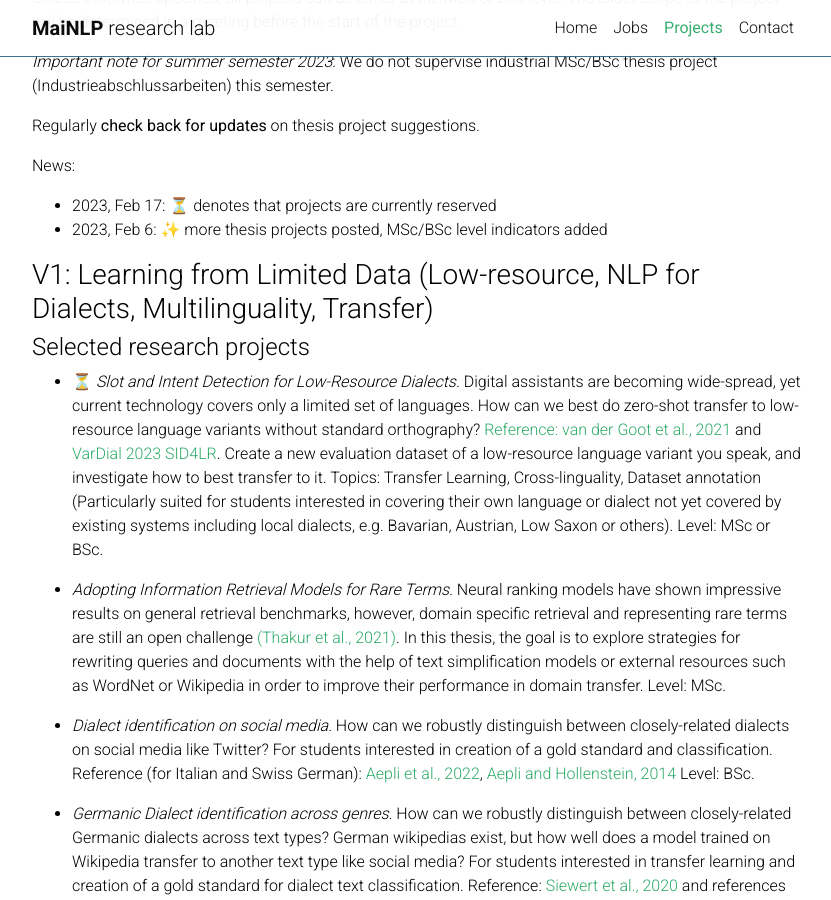
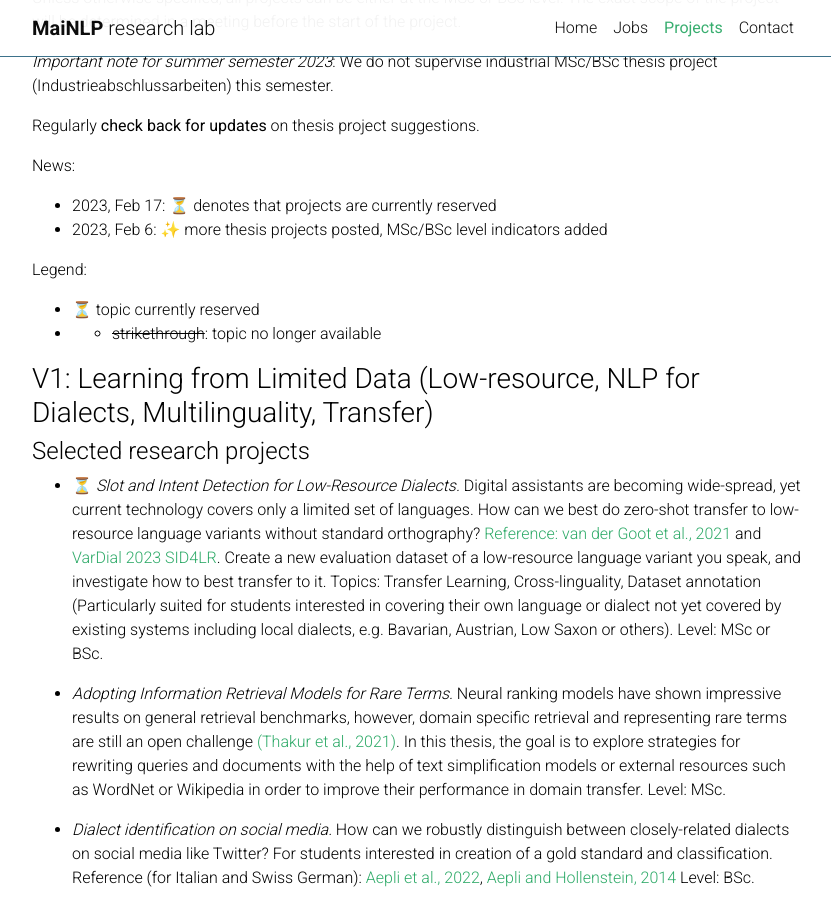
Before and after one commit to mainlp/mainlp.github.io, a Jekyll site: the page built from _pages/projects.md, in a window 1280 px wide and 900 px high, scrolled down 2546 px. Shown: the whole window, without its empty margins (223-1054 px from the left). Built offline with Jekyll 4.4.1, drawn with Linux system fonts in a browser that asks for light colours; emoji names are drawn with the system emoji font; comment, search, counter and statistics services are not loaded; a style sheet for code colours, icons or effects is not loaded.

Commit message:
Update projects.md

```diff
--- a/_pages/projects.md
+++ b/_pages/projects.md
@@ -82,6 +82,10 @@ News:
 - 2023, Feb 6: :sparkles: more thesis projects posted, MSc/BSc level indicators added
 
 
+Legend:
+- :hourglass_flowing_sand: topic currently reserved
+- - ~~strikethrough~~: topic no longer available
+
 
 
 ### V1: Learning from Limited Data (Low-resource, NLP for Dialects, Multilinguality, Transfer)
@@ -102,7 +106,7 @@ News:
 
 - *Code-switching usage in German social media.* Code-switching is a language phenomenon that occurs when a multilingual speaker alternates multiple languages in a single utterance. This project studies when and why people mix high-standard German with its dialects when writing on social media. The ultimate goal is to explore contexts and grammar structures in which code-switching is mostly used. To this end, a pipeline for user-generated data collection and labeling should be developed along with learnable approaches to code-switching detection. Level: BSc or MSc.
 
-- *Probing large multlingual language models for cross-model alignment.* How similarly is linguistic information represented across models? Data: Any linguistically-motived dataset, ideally multilingual (e.g., multilingual syntactic parsing Universal Dependencies by Nivre et al., 2020) + a diverse selection of pre-trained language models. Method: Encode the same raw data + probe for linguistically-motivated tasks. Compare embeddings and probes for the same data across models.
+- ~~*Probing large multlingual language models for cross-model alignment.*~~ How similarly is linguistic information represented across models? Data: Any linguistically-motived dataset, ideally multilingual (e.g., multilingual syntactic parsing Universal Dependencies by Nivre et al., 2020) + a diverse selection of pre-trained language models. Method: Encode the same raw data + probe for linguistically-motivated tasks. Compare embeddings and probes for the same data across models.
 Evaluation: Quantitative metric used by the relevant dataset(s) / Qualitative analysis. [See references of MultiVaLUe project](#multivalue) Level: MSc.
 
 - *German dialects in Wikipedia.* German dialects have unique representations in Wikipedia: there are Wiki’s written in Bavarian, Low Saxon, and several other dialects. At the first glance, these Wiki’s may look like a straightforward translation from German, but it is not the case. In this project we aim to study, what are the theme differences between these Wikipedia and if there are any biases towards cultural and geographical phenomena. Last, but not least, the edit history allows us to explore how the Wikipedia authors deal with the lack of standardized orthography and how they develop spelling rules on their own. Level: BSc or MSc.
```
